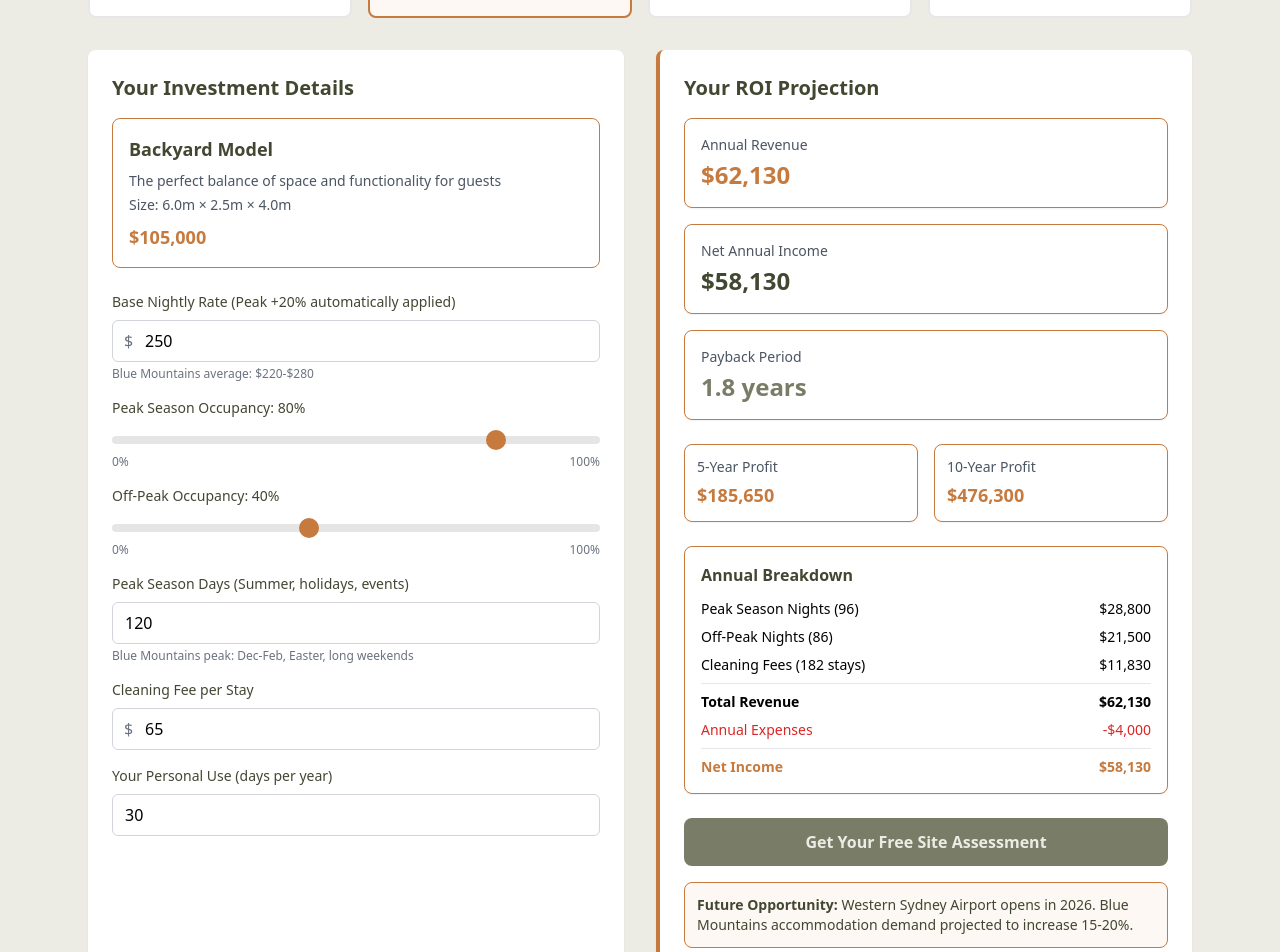
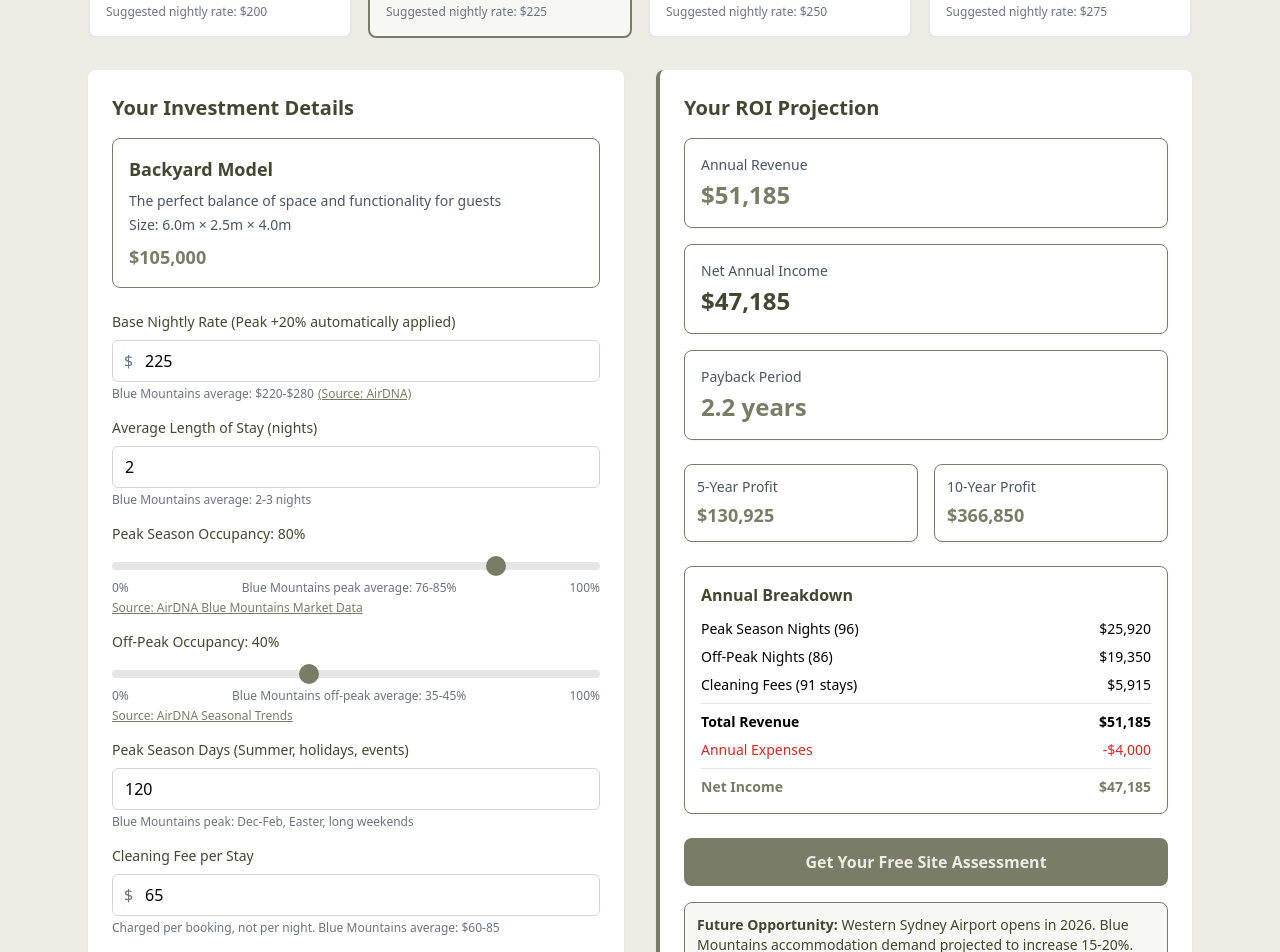
Before and after one commit to talltiny/tall-tiny-calculator, a React (Vite) app: page / in a window 1280 px wide. Shown: the part 500-1452 px from the top of the page. Built offline with nearby package versions, Linux system fonts and the light colour scheme.

Commit message:
Update TallTinyROICalculator.jsx

```diff
--- a/src/TallTinyROICalculator.jsx
+++ b/src/TallTinyROICalculator.jsx
@@ -1,49 +1,54 @@
 import React, { useState, useEffect } from 'react';
 
 const TallTinyROICalculator = () => {
+  // Model pricing and details
+  const modelData = {
+    studio: {
+      price: 90000,
+      size: '4.8m × 2.5m × 4.0m',
+      features: 'Perfect studio/office space',
+      description: 'Ideal for creative professionals or as a compact guest retreat',
+      suggestedRate: 200
+    },
+    backyard: {
+      price: 105000,
+      size: '6.0m × 2.5m × 4.0m',
+      features: 'Queen bed + workspace',
+      description: 'The perfect balance of space and functionality for guests',
+      suggestedRate: 225
+    },
+    weekender: {
+      price: 130000,
+      size: '7.2m × 2.5m × 4.0m',
+      features: 'Premium guest experience',
+      description: 'Luxury tiny home designed for weekend escapes',
+      suggestedRate: 250
+    },
+    residence: {
+      price: 155000,
+      size: '8.4m × 2.5m × 4.0m',
+      features: 'Full-sized living experience',
+      description: 'Complete tiny home with all amenities for extended stays',
+      suggestedRate: 275
+    }
+  };
+
   // State for all inputs with Blue Mountains specific defaults
   const [model, setModel] = useState('backyard');
-  const [nightlyRate, setNightlyRate] = useState(250);
+  const [nightlyRate, setNightlyRate] = useState(modelData.backyard.suggestedRate);
   const [peakOccupancy, setPeakOccupancy] = useState(80);
   const [offPeakOccupancy, setOffPeakOccupancy] = useState(40);
   const [peakSeasonDays, setPeakSeasonDays] = useState(120);
   const [offSeasonDays, setOffSeasonDays] = useState(245);
   const [cleaningFee, setCleaningFee] = useState(65);
   const [personalUse, setPersonalUse] = useState(30);
+  const [averageStayLength, setAverageStayLength] = useState(2);
 
   // Contact form state
   const [showContact, setShowContact] = useState(false);
   const [name, setName] = useState('');
   const [email, setEmail] = useState('');
   const [phone, setPhone] = useState('');
-
-  // Model pricing and details
-  const modelData = {
-    studio: {
-      price: 90000,
-      size: '4.8m × 2.5m × 4.0m',
-      features: 'Perfect studio/office space',
-      description: 'Ideal for creative professionals or as a compact guest retreat'
-    },
-    backyard: {
-      price: 105000,
-      size: '6.0m × 2.5m × 4.0m',
-      features: 'Queen bed + workspace',
-      description: 'The perfect balance of space and functionality for guests'
-    },
-    weekender: {
-      price: 130000,
-      size: '7.2m × 2.5m × 4.0m',
-      features: 'Premium guest experience',
-      description: 'Luxury tiny home designed for weekend escapes'
-    },
-    residence: {
-      price: 155000,
-      size: '8.4m × 2.5m × 4.0m',
-      features: 'Full-sized living experience',
-      description: 'Complete tiny home with all amenities for extended stays'
-    }
-  };
 
   // Calculated values
   const [results, setResults] = useState({
@@ -59,7 +64,7 @@ const TallTinyROICalculator = () => {
   // Calculate ROI whenever inputs change
   useEffect(() => {
     calculateROI();
-  }, [model, nightlyRate, peakOccupancy, offPeakOccupancy, peakSeasonDays, offSeasonDays, cleaningFee, personalUse]);
+  }, [model, nightlyRate, peakOccupancy, offPeakOccupancy, peakSeasonDays, offSeasonDays, cleaningFee, personalUse, averageStayLength]);
 
   const calculateROI = () => {
     const modelPrice = modelData[model].price;
@@ -69,15 +74,20 @@ const TallTinyROICalculator = () => {
     const availablePeakDays = Math.min(peakSeasonDays, totalAvailableDays);
     const availableOffPeakDays = Math.min(offSeasonDays, totalAvailableDays - availablePeakDays);
 
-    // Calculate bookings
-    const peakBookings = Math.floor(availablePeakDays * (peakOccupancy / 100));
-    const offPeakBookings = Math.floor(availableOffPeakDays * (offPeakOccupancy / 100));
+    // Calculate bookings based on average stay length
+    const peakNights = Math.floor(availablePeakDays * (peakOccupancy / 100));
+    const offPeakNights = Math.floor(availableOffPeakDays * (offPeakOccupancy / 100));
+    const totalNights = peakNights + offPeakNights;
+
+    // Calculate number of stays (bookings) based on average stay length
+    const peakBookings = Math.floor(peakNights / averageStayLength);
+    const offPeakBookings = Math.floor(offPeakNights / averageStayLength);
     const totalBookings = peakBookings + offPeakBookings;
 
     // Calculate revenue
     const peakNightlyRate = nightlyRate * 1.2; // 20% premium in peak season
-    const peakRoomRevenue = peakBookings * peakNightlyRate;
-    const offPeakRoomRevenue = offPeakBookings * nightlyRate;
+    const peakRoomRevenue = peakNights * peakNightlyRate;
+    const offPeakRoomRevenue = offPeakNights * nightlyRate;
     const cleaningRevenue = totalBookings * cleaningFee;
     const totalRevenue = peakRoomRevenue + offPeakRoomRevenue + cleaningRevenue;
 
@@ -101,6 +111,9 @@ const TallTinyROICalculator = () => {
 
     // Store detailed breakdown
     const breakdownDetails = {
+      peakNights,
+      offPeakNights,
+      totalNights,
       peakBookings,
       offPeakBookings,
       totalBookings,
@@ -125,6 +138,8 @@ const TallTinyROICalculator = () => {
 
   const handleModelChange = (selectedModel) => {
     setModel(selectedModel);
+    // Update nightly rate based on selected model
+    setNightlyRate(modelData[selectedModel].suggestedRate);
   };
 
   const handleContactSubmit = (e) => {
@@ -165,8 +180,8 @@ const TallTinyROICalculator = () => {
           <p className="text-xl mb-6" style={{ color: '#424732' }}>
             Sustainable accommodation that pays for itself
           </p>
-          <div className="bg-white border rounded-lg p-4 inline-block" style={{ borderColor: '#c67a3e' }}>
-            <p className="font-semibold" style={{ color: '#c67a3e' }}>
+          <div className="bg-white border rounded-lg p-4 inline-block" style={{ borderColor: '#797c67' }}>
+            <p className="font-semibold" style={{ color: '#797c67' }}>
               ✓ No Council Approval Required ✓ Ready Before Summer ✓ 12-Week Delivery
             </p>
           </div>
@@ -187,15 +202,18 @@ const TallTinyROICalculator = () => {
                     ? 'border-2'
                     : 'border-gray-200 hover:border-gray-400'
                 }`}
-                style={model === key ? { borderColor: '#c67a3e', backgroundColor: '#fdf8f3' } : {}}
+                style={model === key ? { borderColor: '#797c67', backgroundColor: '#f7f7f4' } : {}}
               >
                 <h3 className="font-semibold capitalize text-lg mb-2" style={{ color: '#424732' }}>
                   {key}
                 </h3>
                 <p className="text-sm text-gray-600 mb-1">{data.size}</p>
                 <p className="text-sm text-gray-600 mb-2">{data.features}</p>
-                <p className="font-bold" style={{ color: '#c67a3e' }}>
+                <p className="font-bold" style={{ color: '#797c67' }}>
                   {formatCurrency(data.price)}
+                </p>
+                <p className="text-xs text-gray-500 mt-1">
+                  Suggested nightly rate: {formatCurrency(data.suggestedRate)}
                 </p>
               </div>
             ))}
@@ -211,13 +229,13 @@ const TallTinyROICalculator = () => {
             </h3>
 
             {/* Selected Model Info */}
-            <div className="bg-white rounded-lg p-4 mb-6 border" style={{ borderColor: '#c67a3e' }}>
+            <div className="bg-white rounded-lg p-4 mb-6 border" style={{ borderColor: '#797c67' }}>
               <h4 className="font-semibold text-lg capitalize mb-2" style={{ color: '#424732' }}>
                 {model} Model
               </h4>
               <p className="text-gray-600 text-sm mb-1">{modelData[model].description}</p>
               <p className="text-gray-600 text-sm mb-2">Size: {modelData[model].size}</p>
-              <p className="font-bold text-lg" style={{ color: '#c67a3e' }}>
+              <p className="font-bold text-lg" style={{ color: '#797c67' }}>
                 {formatCurrency(modelData[model].price)}
               </p>
             </div>
@@ -234,12 +252,42 @@ const TallTinyROICalculator = () => {
                   value={nightlyRate}
                   onChange={(e) => setNightlyRate(Number(e.target.value))}
                   className="w-full pl-8 pr-3 py-2 border border-gray-300 rounded-md focus:outline-none focus:ring-2"
-                  style={{ '--tw-ring-color': '#c67a3e' }}
+                  style={{ '--tw-ring-color': '#797c67' }}
                   min="0"
                   step="10"
                 />
               </div>
-              <p className="text-xs text-gray-500 mt-1">Blue Mountains average: $220-$280</p>
+              <p className="text-xs text-gray-500 mt-1">
+                Blue Mountains average: $220-$280
+                <a
+                  href="https://www.airdna.co/vacation-rental-data/app/au/new-south-wales/blue-mountains/overview"
+                  target="_blank"
+                  rel="noopener noreferrer"
+                  className="ml-1 underline"
+                  style={{ color: '#797c67' }}
+                >
+                  (Source: AirDNA)
+                </a>
+              </p>
+            </div>
+
+            {/* Average Stay Length */}
+            <div className="mb-4">
+              <label className="block text-sm font-medium mb-2" style={{ color: '#424732' }}>
+                Average Length of Stay (nights)
+              </label>
+              <input
+                type="number"
+                value={averageStayLength}
+                onChange={(e) => setAverageStayLength(Number(e.target.value) || 1)}
+                className="w-full px-3 py-2 border border-gray-300 rounded-md focus:outline-none focus:ring-2"
+                style={{ '--tw-ring-color': '#797c67' }}
+                min="1"
+                step="0.5"
+              />
+              <p className="text-xs text-gray-500 mt-1">
+                Blue Mountains average: 2-3 nights
+              </p>
             </div>
 
             {/* Peak Season Occupancy */}
@@ -258,8 +306,20 @@ const TallTinyROICalculator = () => {
               />
               <div className="flex justify-between text-xs text-gray-500 mt-1">
                 <span>0%</span>
+                <span>Blue Mountains peak average: 76-85%</span>
                 <span>100%</span>
               </div>
+              <p className="text-xs text-gray-500 mt-1">
+                <a
+                  href="https://www.airdna.co/vacation-rental-data/app/au/new-south-wales/blue-mountains/overview"
+                  target="_blank"
+                  rel="noopener noreferrer"
+                  className="underline"
+                  style={{ color: '#797c67' }}
+                >
+                  Source: AirDNA Blue Mountains Market Data
+                </a>
+              </p>
             </div>
 
             {/* Off-Peak Occupancy */}
@@ -278,8 +338,20 @@ const TallTinyROICalculator = () => {
               />
               <div className="flex justify-between text-xs text-gray-500 mt-1">
                 <span>0%</span>
+                <span>Blue Mountains off-peak average: 35-45%</span>
                 <span>100%</span>
               </div>
+              <p className="text-xs text-gray-500 mt-1">
+                <a
+                  href="https://www.airdna.co/vacation-rental-data/app/au/new-south-wales/blue-mountains/overview"
+                  target="_blank"
+                  rel="noopener noreferrer"
+                  className="underline"
+                  style={{ color: '#797c67' }}
+                >
+                  Source: AirDNA Seasonal Trends
+                </a>
+              </p>
             </div>
 
             {/* Peak Season Days */}
@@ -292,7 +364,7 @@ const TallTinyROICalculator = () => {
                 value={peakSeasonDays}
                 onChange={(e) => setPeakSeasonDays(Number(e.target.value))}
                 className="w-full px-3 py-2 border border-gray-300 rounded-md focus:outline-none focus:ring-2"
-                style={{ '--tw-ring-color': '#c67a3e' }}
+                style={{ '--tw-ring-color': '#797c67' }}
                 min="0"
                 max="365"
               />
@@ -311,11 +383,14 @@ const TallTinyROICalculator = () => {
                   value={cleaningFee}
                   onChange={(e) => setCleaningFee(Number(e.target.value))}
                   className="w-full pl-8 pr-3 py-2 border border-gray-300 rounded-md focus:outline-none focus:ring-2"
-                  style={{ '--tw-ring-color': '#c67a3e' }}
+                  style={{ '--tw-ring-color': '#797c67' }}
                   min="0"
                   step="5"
                 />
               </div>
+              <p className="text-xs text-gray-500 mt-1">
+                Charged per booking, not per night. Blue Mountains average: $60-85
+              </p>
             </div>
 
             {/* Personal Use */}
@@ -328,7 +403,7 @@ const TallTinyROICalculator = () => {
                 value={personalUse}
                 onChange={(e) => setPersonalUse(Number(e.target.value))}
                 className="w-full px-3 py-2 border border-gray-300 rounded-md focus:outline-none focus:ring-2"
-                style={{ '--tw-ring-color': '#c67a3e' }}
+                style={{ '--tw-ring-color': '#797c67' }}
                 min="0"
                 max="365"
               />
@@ -336,28 +411,28 @@ const TallTinyROICalculator = () => {
           </div>
 
           {/* Results Panel */}
-          <div className="bg-white rounded-lg p-6 shadow-sm" style={{ borderLeft: '4px solid #c67a3e' }}>
+          <div className="bg-white rounded-lg p-6 shadow-sm" style={{ borderLeft: '4px solid #797c67' }}>
             <h3 className="text-xl font-semibold mb-4" style={{ color: '#424732' }}>
               Your ROI Projection
             </h3>
 
             {/* Key Metrics */}
             <div className="space-y-4 mb-6">
-              <div className="bg-white rounded-lg p-4 shadow-sm border" style={{ borderColor: '#c67a3e' }}>
+              <div className="bg-white rounded-lg p-4 shadow-sm border" style={{ borderColor: '#797c67' }}>
                 <p className="text-sm text-gray-600 mb-1">Annual Revenue</p>
-                <p className="text-2xl font-bold" style={{ color: '#c67a3e' }}>
+                <p className="text-2xl font-bold" style={{ color: '#797c67' }}>
                   {formatCurrency(results.annualRevenue)}
                 </p>
               </div>
 
-              <div className="bg-white rounded-lg p-4 shadow-sm border" style={{ borderColor: '#c67a3e' }}>
+              <div className="bg-white rounded-lg p-4 shadow-sm border" style={{ borderColor: '#797c67' }}>
                 <p className="text-sm text-gray-600 mb-1">Net Annual Income</p>
                 <p className="text-2xl font-bold" style={{ color: '#424732' }}>
                   {formatCurrency(results.netIncome)}
                 </p>
               </div>
 
-              <div className="bg-white rounded-lg p-4 shadow-sm border" style={{ borderColor: '#c67a3e' }}>
+              <div className="bg-white rounded-lg p-4 shadow-sm border" style={{ borderColor: '#797c67' }}>
                 <p className="text-sm text-gray-600 mb-1">Payback Period</p>
                 <p className="text-2xl font-bold" style={{ color: '#797c67' }}>
                   {results.paybackYears.toFixed(1)} years
@@ -367,35 +442,35 @@ const TallTinyROICalculator = () => {
 
             {/* Future Returns */}
             <div className="grid grid-cols-2 gap-4 mb-6">
-              <div className="bg-white rounded-lg p-3 shadow-sm border" style={{ borderColor: '#c67a3e' }}>
+              <div className="bg-white rounded-lg p-3 shadow-sm border" style={{ borderColor: '#797c67' }}>
                 <p className="text-sm text-gray-600 mb-1">5-Year Profit</p>
-                <p className="text-lg font-bold" style={{ color: '#c67a3e' }}>
+                <p className="text-lg font-bold" style={{ color: '#797c67' }}>
                   {formatCurrency(results.fiveYearProfit)}
                 </p>
               </div>
-              <div className="bg-white rounded-lg p-3 shadow-sm border" style={{ borderColor: '#c67a3e' }}>
+              <div className="bg-white rounded-lg p-3 shadow-sm border" style={{ borderColor: '#797c67' }}>
                 <p className="text-sm text-gray-600 mb-1">10-Year Profit</p>
-                <p className="text-lg font-bold" style={{ color: '#c67a3e' }}>
+                <p className="text-lg font-bold" style={{ color: '#797c67' }}>
                   {formatCurrency(results.tenYearProfit)}
                 </p>
               </div>
             </div>
 
             {/* Revenue Breakdown */}
-            <div className="bg-white rounded-lg p-4 shadow-sm mb-6 border" style={{ borderColor: '#c67a3e' }}>
+            <div className="bg-white rounded-lg p-4 shadow-sm mb-6 border" style={{ borderColor: '#797c67' }}>
               <h4 className="font-semibold mb-3" style={{ color: '#424732' }}>Annual Breakdown</h4>
               <div className="space-y-2 text-sm">
                 <div className="flex justify-between">
-                  <span>Peak Season Nights ({results.breakdownDetails.peakBookings})</span>
-                  <span>{formatCurrency(results.breakdownDetails.peakRoomRevenue)}</span>
+                  <span>Peak Season Nights ({results.breakdownDetails.peakNights || 0})</span>
+                  <span>{formatCurrency(results.breakdownDetails.peakRoomRevenue || 0)}</span>
                 </div>
                 <div className="flex justify-between">
-                  <span>Off-Peak Nights ({results.breakdownDetails.offPeakBookings})</span>
-                  <span>{formatCurrency(results.breakdownDetails.offPeakRoomRevenue)}</span>
+                  <span>Off-Peak Nights ({results.breakdownDetails.offPeakNights || 0})</span>
+                  <span>{formatCurrency(results.breakdownDetails.offPeakRoomRevenue || 0)}</span>
                 </div>
                 <div className="flex justify-between">
-                  <span>Cleaning Fees ({results.breakdownDetails.totalBookings} stays)</span>
-                  <span>{formatCurrency(results.breakdownDetails.cleaningRevenue)}</span>
+                  <span>Cleaning Fees ({results.breakdownDetails.totalBookings || 0} stays)</span>
+                  <span>{formatCurrency(results.breakdownDetails.cleaningRevenue || 0)}</span>
                 </div>
                 <div className="border-t pt-2 flex justify-between font-semibold">
                   <span>Total Revenue</span>
@@ -405,7 +480,7 @@ const TallTinyROICalculator = () => {
                   <span>Annual Expenses</span>
                   <span>-{formatCurrency(results.annualExpenses)}</span>
                 </div>
-                <div className="border-t pt-2 flex justify-between font-bold" style={{ color: '#c67a3e' }}>
+                <div className="border-t pt-2 flex justify-between font-bold" style={{ color: '#797c67' }}>
                   <span>Net Income</span>
                   <span>{formatCurrency(results.netIncome)}</span>
                 </div>
@@ -422,7 +497,7 @@ const TallTinyROICalculator = () => {
             </button>
 
             {/* Western Sydney Airport Note */}
-            <div className="mt-4 rounded-lg p-3" style={{ backgroundColor: '#fdf8f3', border: '1px solid #c67a3e' }}>
+            <div className="mt-4 rounded-lg p-3" style={{ backgroundColor: '#f7f7f4', border: '1px solid #797c67' }}>
               <p className="text-sm" style={{ color: '#424732' }}>
                 <strong>Future Opportunity:</strong> Western Sydney Airport opens in 2026.
                 Blue Mountains accommodation demand projected to increase 15-20%.
@@ -432,19 +507,19 @@ const TallTinyROICalculator = () => {
         </div>
 
         {/* Blue Mountains Context */}
-        <div className="mt-8 bg-white rounded-lg p-6 shadow-sm" style={{ borderTop: '4px solid #c67a3e' }}>
+        <div className="mt-8 bg-white rounded-lg p-6 shadow-sm" style={{ borderTop: '4px solid #797c67' }}>
           <h3 className="text-xl font-semibold mb-3" style={{ color: '#424732' }}>Why Blue Mountains?</h3>
           <div className="grid grid-cols-1 md:grid-cols-3 gap-4 text-sm">
             <div>
-              <p className="font-semibold" style={{ color: '#c67a3e' }}>3.2M Annual Visitors</p>
+              <p className="font-semibold" style={{ color: '#797c67' }}>3.2M Annual Visitors</p>
               <p style={{ color: '#424732' }}>Generating $1.1B in tourism revenue</p>
             </div>
             <div>
-              <p className="font-semibold" style={{ color: '#c67a3e' }}>UNESCO World Heritage</p>
+              <p className="font-semibold" style={{ color: '#797c67' }}>UNESCO World Heritage</p>
               <p style={{ color: '#424732' }}>Premium eco-tourism destination</p>
             </div>
             <div>
-              <p className="font-semibold" style={{ color: '#c67a3e' }}>Accommodation Shortage</p>
+              <p className="font-semibold" style={{ color: '#797c67' }}>Accommodation Shortage</p>
               <p style={{ color: '#424732' }}>Growing demand, limited supply</p>
             </div>
           </div>
@@ -466,7 +541,7 @@ const TallTinyROICalculator = () => {
                     onChange={(e) => setName(e.target.value)}
                     required
                     className="w-full px-3 py-2 border border-gray-300 rounded-md focus:outline-none focus:ring-2"
-                    style={{ '--tw-ring-color': '#c67a3e' }}
+                    style={{ '--tw-ring-color': '#797c67' }}
                   />
                 </div>
                 <div className="mb-4">
@@ -477,7 +552,7 @@ const TallTinyROICalculator = () => {
                     onChange={(e) => setEmail(e.target.value)}
                     required
                     className="w-full px-3 py-2 border border-gray-300 rounded-md focus:outline-none focus:ring-2"
-                    style={{ '--tw-ring-color': '#c67a3e' }}
+                    style={{ '--tw-ring-color': '#797c67' }}
                   />
                 </div>
                 <div className="mb-4">
@@ -488,7 +563,7 @@ const TallTinyROICalculator = () => {
                     onChange={(e) => setPhone(e.target.value)}
                     required
                     className="w-full px-3 py-2 border border-gray-300 rounded-md focus:outline-none focus:ring-2"
-                    style={{ '--tw-ring-color': '#c67a3e' }}
+                    style={{ '--tw-ring-color': '#797c67' }}
                   />
                 </div>
                 <div className="mb-4">
@@ -537,7 +612,7 @@ const TallTinyROICalculator = () => {
             height: 20px;
             width: 20px;
             border-radius: 50%;
-            background: #c67a3e;
+            background: #797c67;
             cursor: pointer;
           }
 
@@ -545,13 +620,13 @@ const TallTinyROICalculator = () => {
             width: 20px;
             height: 20px;
             border-radius: 50%;
-            background: #c67a3e;
+            background: #797c67;
             cursor: pointer;
             border: none;
           }
 
           input:focus {
-            ring-color: #c67a3e;
+            ring-color: #797c67;
           }
         `}</style>
       </div>
```
